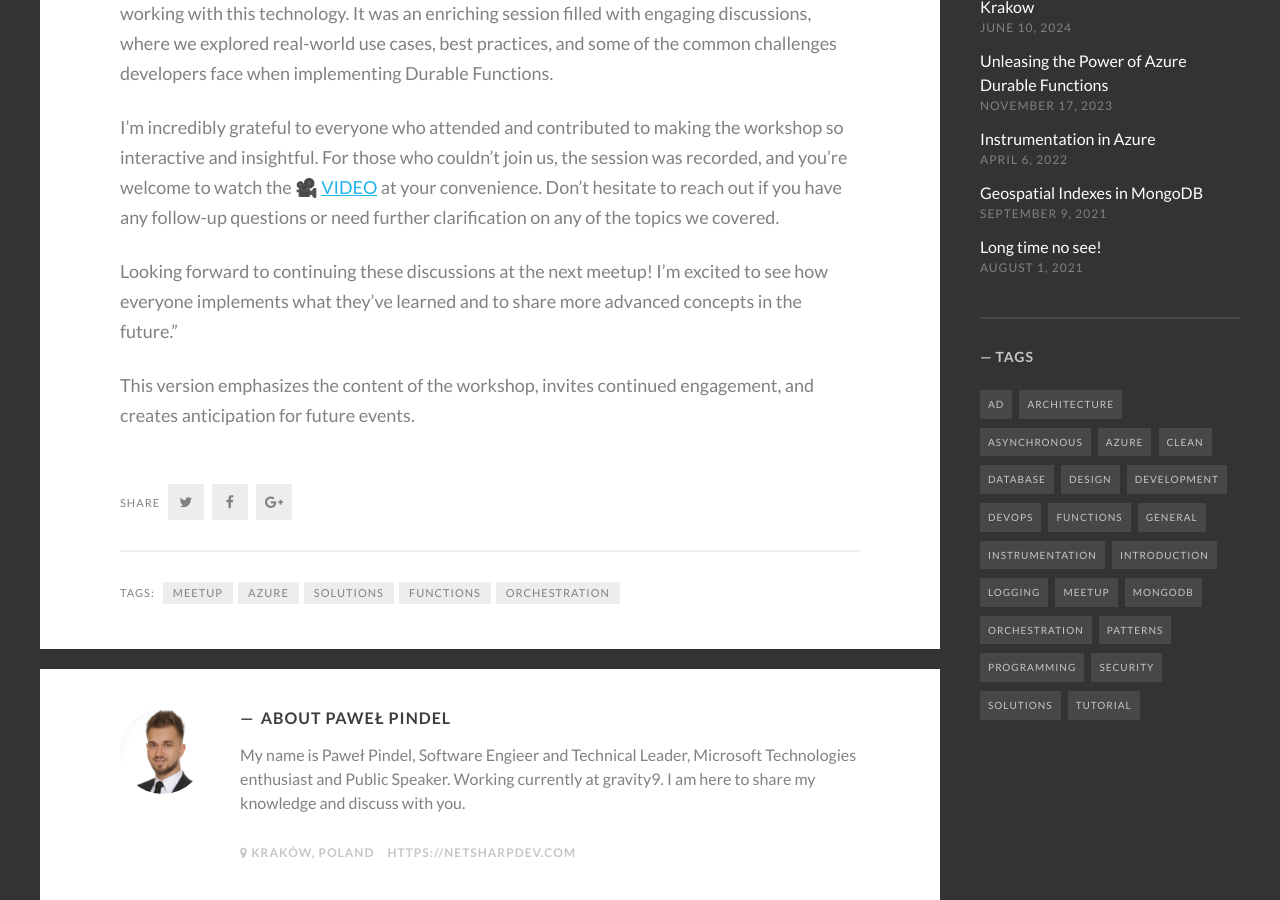
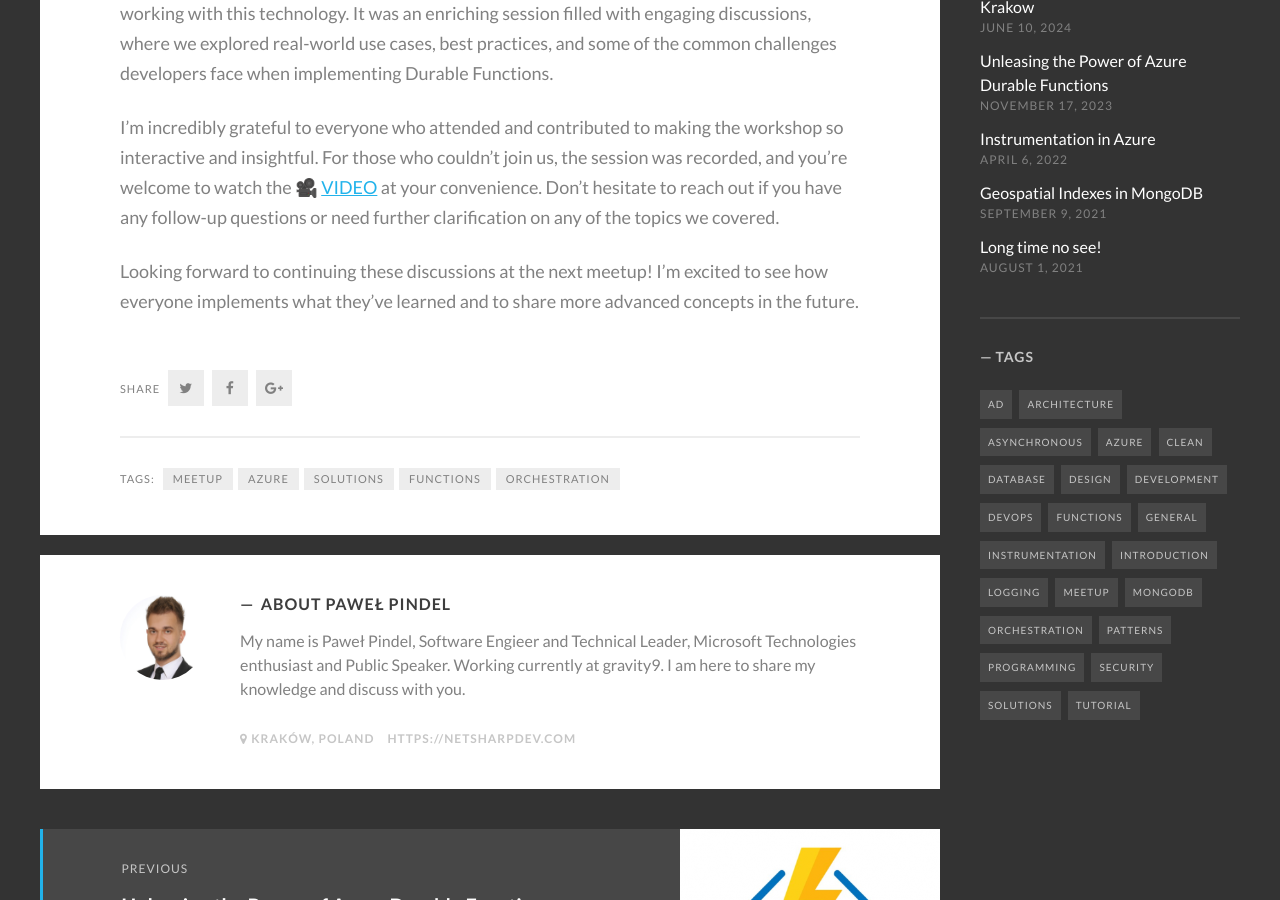
Before and after one commit to NetsharpDEV/netsharpdev.github.io, a Jekyll site: the page built from _posts/2024-07-10-azure-durable-functions-meetup.md, in a window 1280 px wide and 900 px high, scrolled down 937 px. Built offline with Jekyll 4.4.1, drawn with Linux system fonts in a browser that asks for light colours; some web fonts are replaced; comment, search, counter and statistics services are not loaded.

Commit message:
Update post

```diff
--- a/_posts/2024-07-10-azure-durable-functions-meetup.md
+++ b/_posts/2024-07-10-azure-durable-functions-meetup.md
@@ -12,6 +12,4 @@ I recently had the privilege of leading a workshop on Azure Durable Functions in
 
 I’m incredibly grateful to everyone who attended and contributed to making the workshop so interactive and insightful. For those who couldn’t join us, the session was recorded, and you’re welcome to watch the 🎥 [VIDEO](https://www.youtube.com/watch?v=MjtixzEM4oA) at your convenience. Don’t hesitate to reach out if you have any follow-up questions or need further clarification on any of the topics we covered.
 
-Looking forward to continuing these discussions at the next meetup! I’m excited to see how everyone implements what they’ve learned and to share more advanced concepts in the future."
-
-This version emphasizes the content of the workshop, invites continued engagement, and creates anticipation for future events.
+Looking forward to continuing these discussions at the next meetup! I’m excited to see how everyone implements what they’ve learned and to share more advanced concepts in the future.
```
